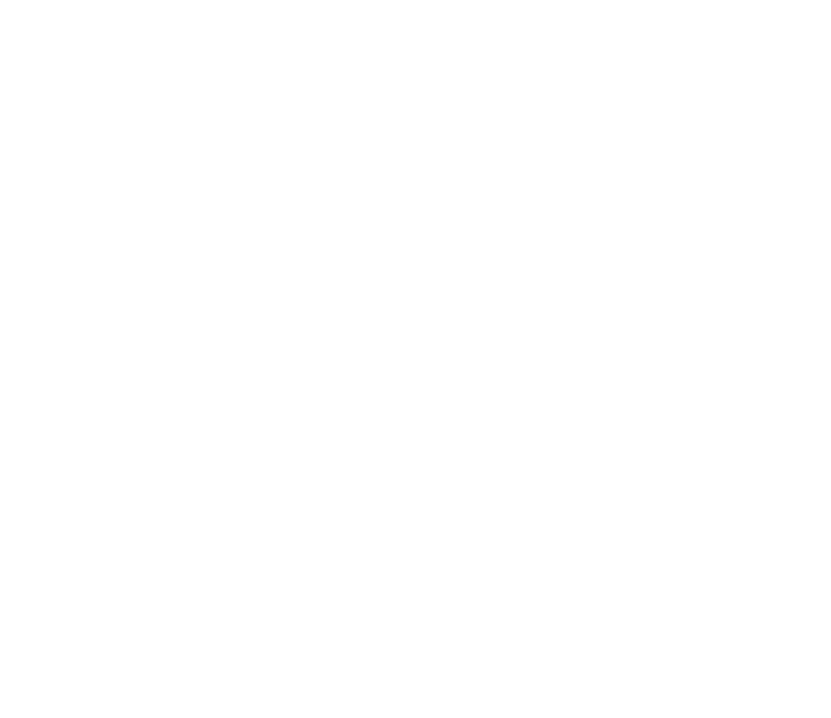
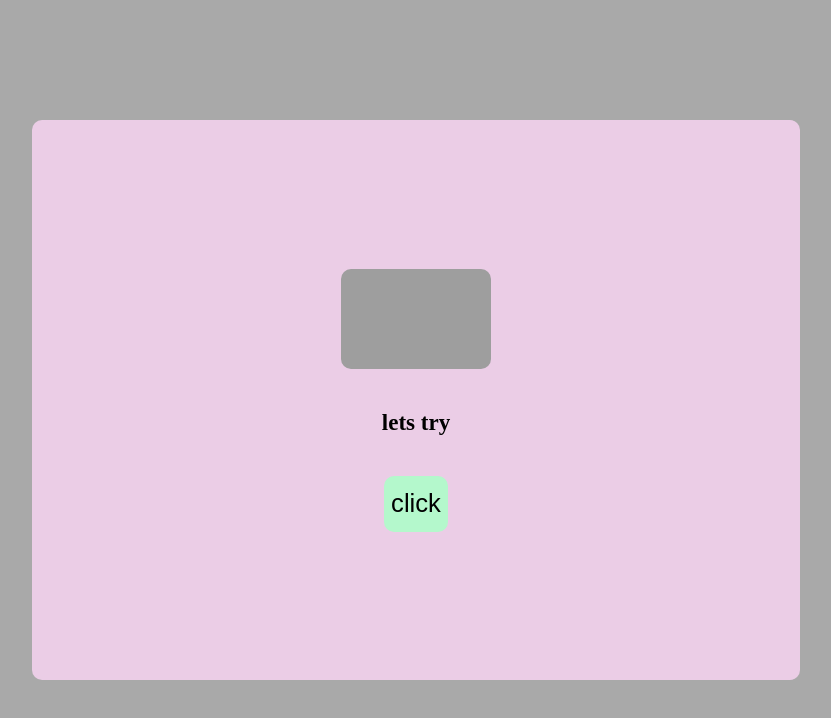
Before and after one commit to bitun123/jocks, a plain HTML site: page index.html in a window 1280 px wide. Shown: the whole page, without its empty margins (224-1055 px from the left). Drawn offline with Linux system fonts and the light colour scheme; grey boxes are pictures that could not be loaded.

Commit message:
add script and css file

```diff
--- a/index.html
+++ b/index.html
@@ -1,11 +1,31 @@
 <!DOCTYPE html>
 <html lang="en">
+
 <head>
     <meta charset="UTF-8">
     <meta name="viewport" content="width=device-width, initial-scale=1.0">
     <title>Document</title>
+    <link rel="stylesheet" href="style.css">
 </head>
 <body>
+    <div class="container">
+        <div class="jocks">
+            <img src="https://thumbs.dreamstime.com/b/lol-emoji-isolated-white-background-laughing-face-emoticon-d-rendering-203866455.jpg"
+                alt="">
+            <h1 class="printJocks">
+                lets try
+            </h1>
+            <button class="btn">click</button>
+        </div>
+    </div>
 
+
+
+
+
+
+
+    <script src="script.js"></script>
 </body>
+
 </html>
--- a/script.js
+++ b/script.js
@@ -0,0 +1,15 @@
+let jock = document.querySelector(".printJocks")
+let btn = document.querySelector(".btn")
+
+
+
+let response  = async ()=>{
+    let getting = await fetch("https://icanhazdadjoke.com/",{
+        headers:{
+            accept : "application/json"
+        }
+    })
+    let data = await getting.json()
+jock.innerText = data.joke
+}
+btn.addEventListener("click",response)
--- a/style.css
+++ b/style.css
@@ -0,0 +1,53 @@
+*{
+    padding: 0;
+    margin: 0;
+    box-sizing: border-box;
+}
+html,body{
+    height: 100%;
+    width: 100vw;
+}
+.container{
+    width: 100%;
+    height: 100%;
+    display: flex;
+    align-items: center;
+    justify-content: center;
+    background-color: darkgrey;
+}
+.jocks{
+    width: 60%;
+    height: 70%;
+    background: #ebcde6;
+border-radius: 10px;
+display: flex;
+align-items: center;
+justify-content: center;
+flex-direction: column;
+gap: 40px;
+}
+.jocks>img{
+    width: 150px;
+    height: 100px;
+    border-radius: 10px;
+object-fit: cover;
+}
+.jocks>h1{
+  text-align: center;
+    width: fit-content;
+    /* height: 10px; */
+font-size: 1.8vw;
+
+}
+.btn{
+    width: 5vw;
+    height: 10%;
+    font-size: 2vw;
+    background: #b4f8cc;
+    cursor: pointer;
+    border: none;
+    border-radius: 10px;
+}
+.btn:hover{
+    background-color: #8bc34a;
+}
```
